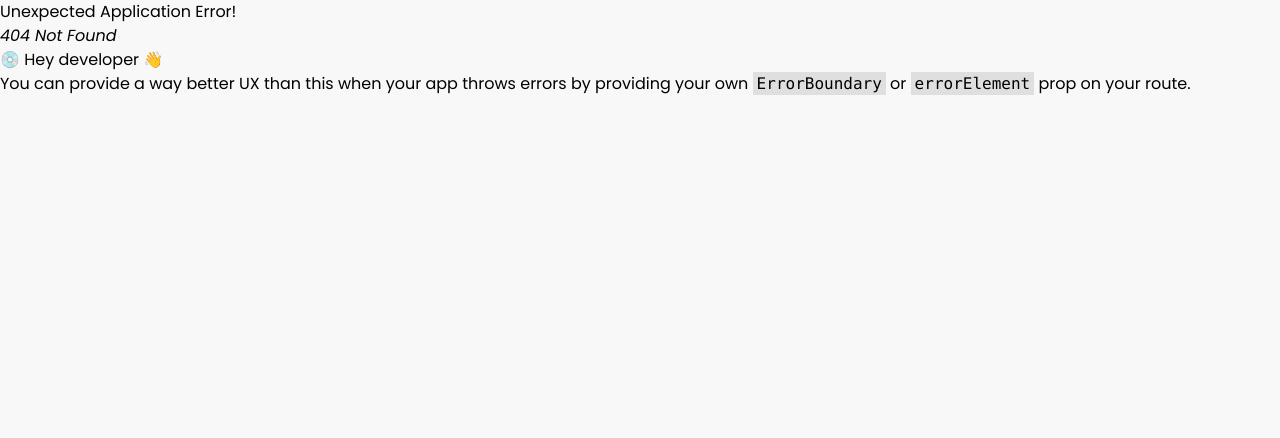
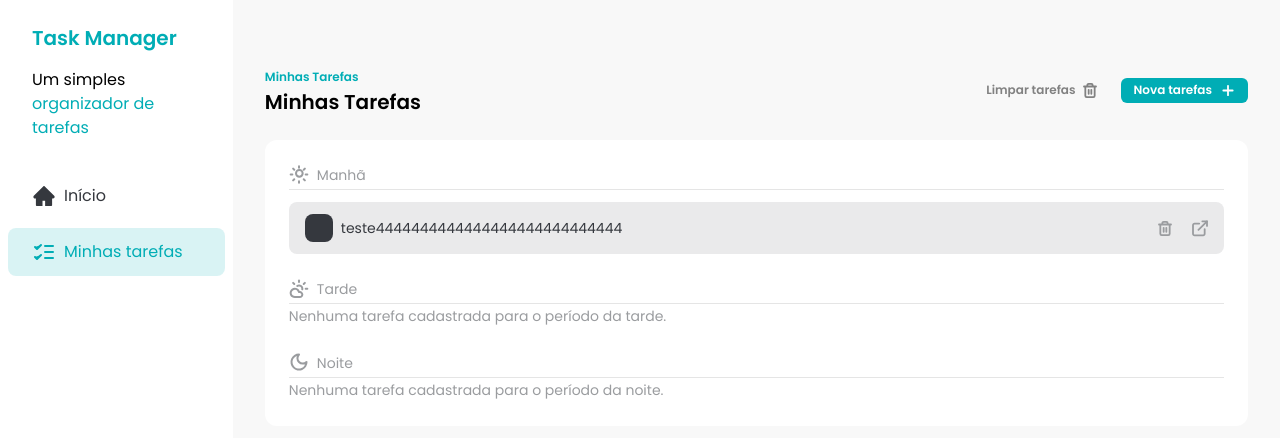
Before and after one commit to DevDaniloSants/fsc-task-manager, a React (Vite) app: page /tasks in a window 1280 px wide. Before the commit this address had no page. Shown: the top 438 px of the page. Built offline with nearby package versions, Linux system fonts and the light colour scheme; data requests are answered from the project's data file.

Commit message:
feat: add home and tasks page

```diff
--- a/src/App.jsx
+++ /dev/null
@@ -1,13 +0,0 @@
-import Sidebar from './components/Sidebar';
-import Tasks from './components/Tasks';
-
-const App = () => {
-  return (
-    <div className="flex">
-      <Sidebar />
-      <Tasks />
-    </div>
-  );
-};
-
-export default App;
--- /dev/null
+++ b/src/pages/HomePage.jsx
@@ -0,0 +1,12 @@
+import Sidebar from '../components/Sidebar';
+
+const HomePage = () => {
+  return (
+    <div className="flex">
+      <Sidebar />
+      <h1>home Page</h1>
+    </div>
+  );
+};
+
+export default HomePage;
--- /dev/null
+++ b/src/pages/TasksPage.jsx
@@ -0,0 +1,13 @@
+import Sidebar from '../components/Sidebar';
+import Tasks from '../components/Tasks';
+
+const TaskPage = () => {
+  return (
+    <div className="flex">
+      <Sidebar />
+      <Tasks />
+    </div>
+  );
+};
+
+export default TaskPage;
--- a/vite.config.js
+++ b/vite.config.js
@@ -1,5 +1,5 @@
+import react from '@vitejs/plugin-react';
 import { defineConfig } from 'vite';
-import react from '@vitejs/plugin-react';
 import svgr from 'vite-plugin-svgr';
 
 // https://vitejs.dev/config/
```
Also changed, not shown: src/main.jsx (+7 -2 lines).
